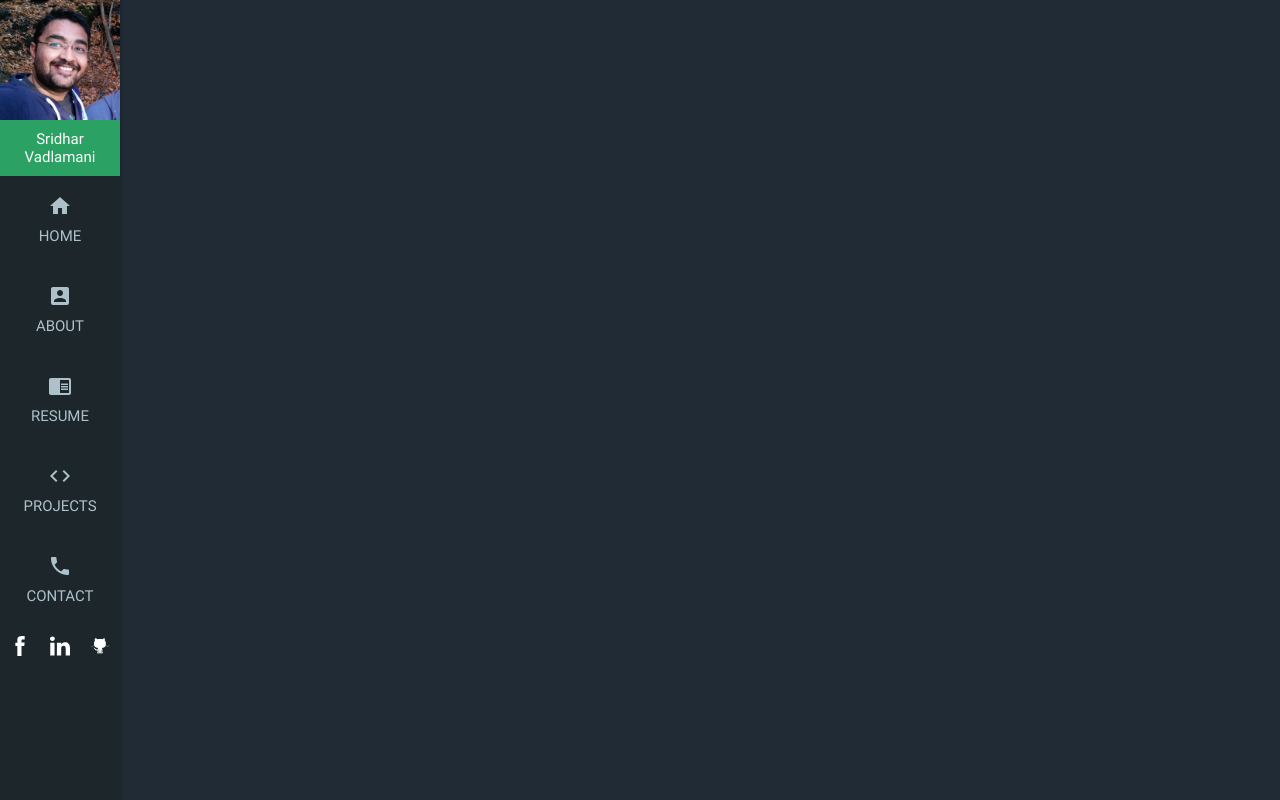
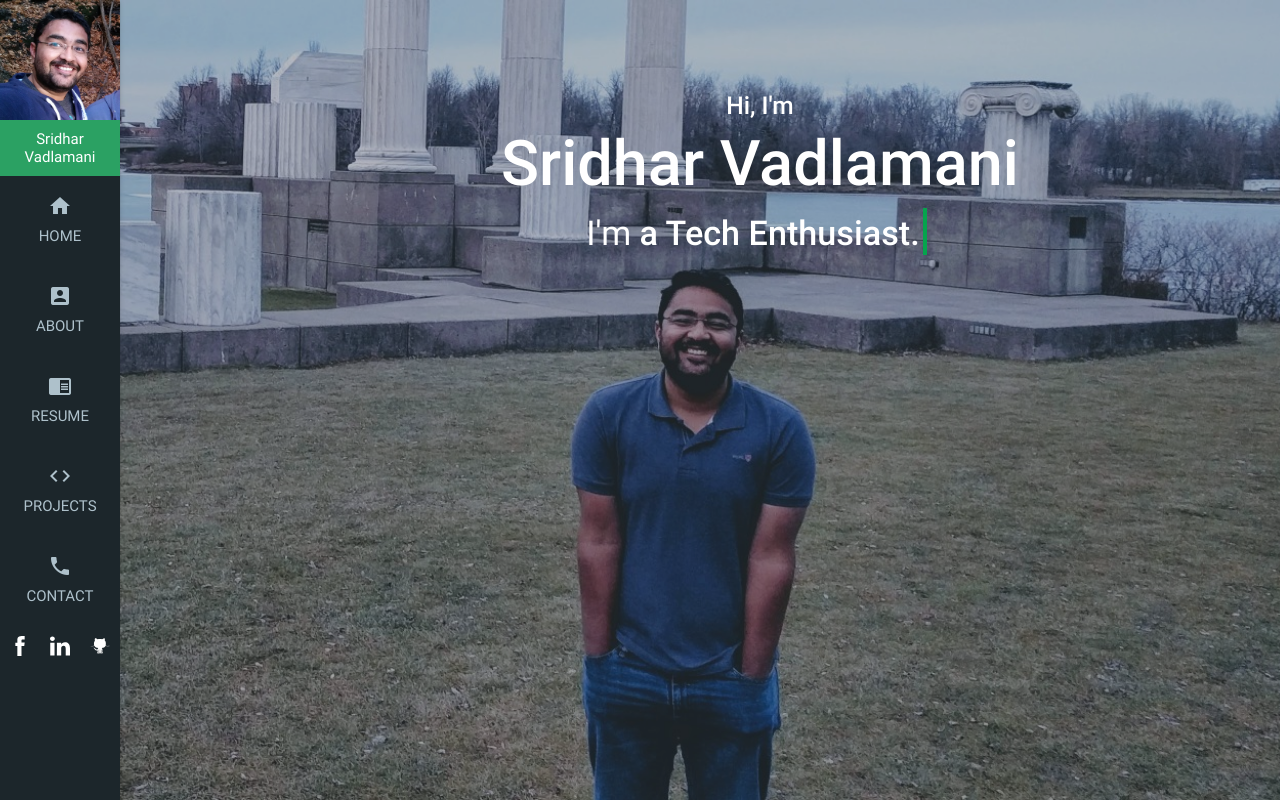
Before and after one commit to sridoodla/doodle, a Django app: template home/templates/home/index.html in a window 1280 px wide. Run offline with Django 3.2, Linux system fonts and the light colour scheme; the template is opened without the code that fills it, so the values that code supplies are empty; some libraries are stand-ins or nearby versions.

Commit message:
Index Done

```diff
--- a/home/static/home/base.css
+++ b/home/static/home/base.css
@@ -54,6 +54,10 @@
 nav {
   background: transparent; }
 
+html, body {
+  height: 100%;
+  width: 100%; }
+
 body {
   padding-left: 120px;
   background-color: #202b35; }
--- a/home/static/home/base.scss
+++ b/home/static/home/base.scss
@@ -88,6 +88,11 @@ nav {
   background: transparent;
 }
 
+html,body{
+  height: 100%;
+  width: 100%;
+}
+
 body {
   padding-left: 120px;
   background-color: darken(#345, 10%);
--- /dev/null
+++ b/home/static/home/index.css
@@ -0,0 +1,63 @@
+.cover {
+  background: url("assets/images/cover.jpg") no-repeat center;
+  background-size: cover;
+  width: 100%;
+  height: 100%;
+  overflow: hidden;
+  z-index: -1; }
+
+.overlay {
+  width: 100%;
+  height: 100%;
+  z-index: 2;
+  background-color: #2E363A;
+  position: fixed;
+  top: 0;
+  opacity: 0.3; }
+
+.header {
+  z-index: 3;
+  position: fixed;
+  top: 10%;
+  width: 100%; }
+  .header h1, .header h4 {
+    margin: 0; }
+
+nav {
+  height: 0; }
+
+@keyframes blink {
+  0% {
+    opacity: 1.0; }
+  50% {
+    opacity: 0.0; }
+  100% {
+    opacity: 1.0; } }
+@-webkit-keyframes blink {
+  0% {
+    opacity: 1.0; }
+  50% {
+    opacity: 0.0; }
+  100% {
+    opacity: 1.0; } }
+#typist:after {
+  content: " ";
+  display: inline-block;
+  height: 47px;
+  position: relative;
+  top: 10px;
+  margin-left: 3px;
+  margin-right: 7px;
+  width: 4px;
+  background: #06a44d;
+  animation: blink 1s step-start 0s infinite;
+  -webkit-animation: blink 1s step-start 0s infinite; }
+
+.selectedText {
+  display: none; }
+
+@media only screen and (max-width: 992px) {
+  .overlay {
+    display: none; } }
+
+/*# sourceMappingURL=index.css.map */
--- /dev/null
+++ b/home/static/home/index.scss
@@ -0,0 +1,76 @@
+.cover {
+  background: url('assets/images/cover.jpg') no-repeat center;
+  background-size: cover;
+  width: 100%;
+  height: 100%;
+  overflow: hidden;
+  z-index: -1;
+
+}
+
+.overlay {
+
+  width: 100%;
+  height: 100%;
+  z-index: 2;
+  background-color: #2E363A;
+  position: fixed;
+  top: 0;
+  opacity: 0.3;
+
+}
+
+.header {
+  z-index: 3;
+  position: fixed;
+  top: 10%;
+  width: 100%;
+
+  h1,h4{
+    margin: 0;
+  }
+}
+
+nav {
+  height: 0;
+}
+
+
+@keyframes blink {
+  0% { opacity: 1.0; }
+  50% { opacity: 0.0; }
+  100% { opacity: 1.0; }
+}
+
+@-webkit-keyframes blink {
+  0% { opacity: 1.0; }
+  50% { opacity: 0.0; }
+  100% { opacity: 1.0; }
+}
+
+#typist {
+  &:after {
+    content: " ";
+    display: inline-block;
+    height: 47px;
+    position: relative;
+    top: 10px;
+    margin-left: 3px;
+    margin-right: 7px;
+    width: 4px;
+    background: #06a44d;
+    animation: blink 1s step-start 0s infinite;
+    -webkit-animation: blink 1s step-start 0s infinite;
+  }
+}
+
+.selectedText {
+  display: none;
+}
+
+@media only screen and (max-width: 992px) {
+
+  .overlay{
+    display: none;
+  }
+}
--- a/home/templates/home/index.html
+++ b/home/templates/home/index.html
@@ -1,2 +1,33 @@
 {% extends "home/base.html" %}
 {% load static %}
+
+{% block styles %}
+
+    <link rel="stylesheet" href="{% static 'home/index.css' %}">
+{% endblock %}
+
+{% block content %}
+
+    <div class="cover"></div>
+    <div class="overlay"></div>
+    <div class="header white-text center-align">
+        <h5><strong>Hi, I'm</strong></h5>
+        <h1><strong>Sridhar Vadlamani</strong></h1>
+        <h4>I'm <strong id="typist" data-typist="a Tech Enthusiast.,a Web Developer.,a Music Lover.,a Guitarist.,a Geek.">a Geek.</strong>
+        </h4>
+    </div>
+{% endblock %}
+
+{% block scripts %}
+
+    <script src="{% static 'home/lib/typist.js' %}"></script>
+
+    <script>
+        var typist = document.querySelector("#typist");
+        new Typist(typist, {
+            letterInterval: 60,
+            textInterval: 2000
+        });
+    </script>
+
+{% endblock %}
```
Also changed, not shown: home/static/home/assets/images/cover.jpg (added), home/static/home/lib/typist.js (added), 2 other files.
